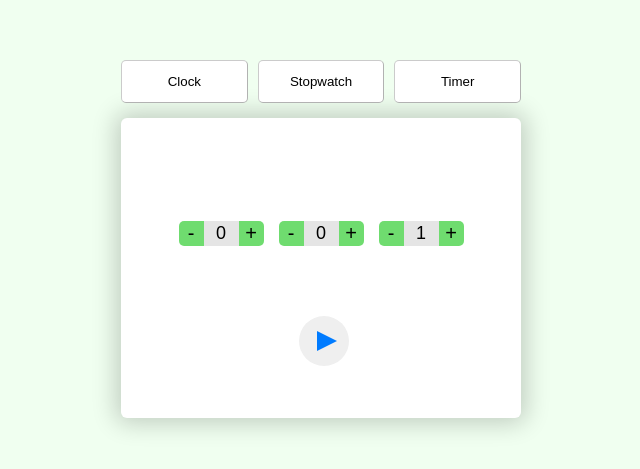
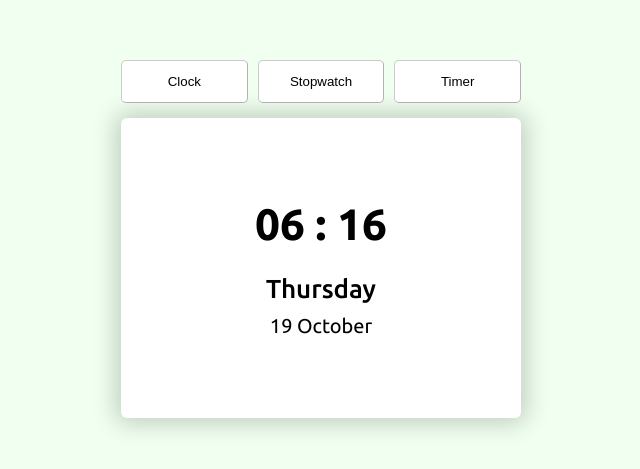
Before and after one commit to eguire/clock-widget, a plain HTML site: page index.html in a window 1280 px wide. Shown: the part 161-630 px from the top of the page, without its empty margins (319-959 px from the left). Drawn offline with Linux system fonts and the light colour scheme.

Commit message:
Final Version

```diff
--- a/index.html
+++ b/index.html
@@ -70,7 +70,7 @@
 				<div class="widget__timer-item">
 					<button class="widget__timer-btn widget__timer-btn--minus">-</button>
 					<label class="widget__timer-label">
-						<input class="widget__timer-input" id="timer-seconds" type="number" value="1" min="1" max="59">
+						<input class="widget__timer-input" id="timer-seconds" type="number" value="1" min="0" max="59">
 					</label>
 					<button class="widget__timer-btn widget__timer-btn--plus">+</button>
 				</div>
--- a/script.js
+++ b/script.js
@@ -236,54 +236,6 @@ window.addEventListener('DOMContentLoaded', () => {
 			});
 		});
 
-		// fields[0].addEventListener('click', (el) => {
-		// 	if (el.target.classList.contains('widget__timer-btn--minus') && hours.value < 1) {
-		// 		hours.value = 23;
-		// 		hours.setAttribute('value', `${hours.value}`);
-		// 	} else if (el.target.classList.contains('widget__timer-btn--minus')) {
-		// 		hours.stepDown();
-		// 		hours.setAttribute('value', `${hours.value}`);
-		// 	} else if (el.target.classList.contains('widget__timer-btn--plus') && hours.value > 22) {
-		// 		hours.value = 0;
-		// 		hours.setAttribute('value', `${hours.value}`);
-		// 	} else if (el.target.classList.contains('widget__timer-btn--plus')) {
-		// 		hours.stepUp();
-		// 		hours.setAttribute('value', `${hours.value}`);
-		// 	}
-		// })
-
-		// fields[1].addEventListener('click', (el) => {
-		// 	if (el.target.classList.contains('widget__timer-btn--minus') && minutes.value < 1) {
-		// 		minutes.value = 59;
-		// 		minutes.setAttribute('value', `${minutes.value}`);
-		// 	} else if (el.target.classList.contains('widget__timer-btn--minus')) {
-		// 		minutes.stepDown();
-		// 		minutes.setAttribute('value', `${minutes.value}`);
-		// 	} else if (el.target.classList.contains('widget__timer-btn--plus') && minutes.value > 58) {
-		// 		minutes.value = 0;
-		// 		minutes.setAttribute('value', `${minutes.value}`);
-		// 	} else if (el.target.classList.contains('widget__timer-btn--plus')) {
-		// 		minutes.stepUp();
-		// 		minutes.setAttribute('value', `${minutes.value}`);
-		// 	}
-		// })
-
-		// fields[2].addEventListener('click', (el) => {
-		// 	if (el.target.classList.contains('widget__timer-btn--minus') && seconds.value < 2) {
-		// 		seconds.value = 59;
-		// 		seconds.setAttribute('value', `${seconds.value}`);
-		// 	} else if (el.target.classList.contains('widget__timer-btn--minus')) {
-		// 		seconds.stepDown();
-		// 		seconds.setAttribute('value', `${seconds.value}`);
-		// 	} else if (el.target.classList.contains('widget__timer-btn--plus') && seconds.value > 58) {
-		// 		hours.value > 0 || minutes.value > 0 ? seconds.value = 0 : seconds.value = 1;
-		// 		seconds.setAttribute('value', `${seconds.value}`);
-		// 	} else if (el.target.classList.contains('widget__timer-btn--plus')) {
-		// 		seconds.stepUp();
-		// 		seconds.setAttribute('value', `${seconds.value}`);
-		// 	}
-		// })
-
 		function getTimeFromInputs() {
 			const getHours = hours.value * 60 * 60 * 1000,
 								getMinutes = minutes.value * 60 * 1000,
@@ -311,8 +263,8 @@ window.addEventListener('DOMContentLoaded', () => {
 	}
 
 	showTime();
-	buttonsArr[2].click();
 	stopWatch();
 	timer();
+	buttonsArr[0].click();
 
 });
```
